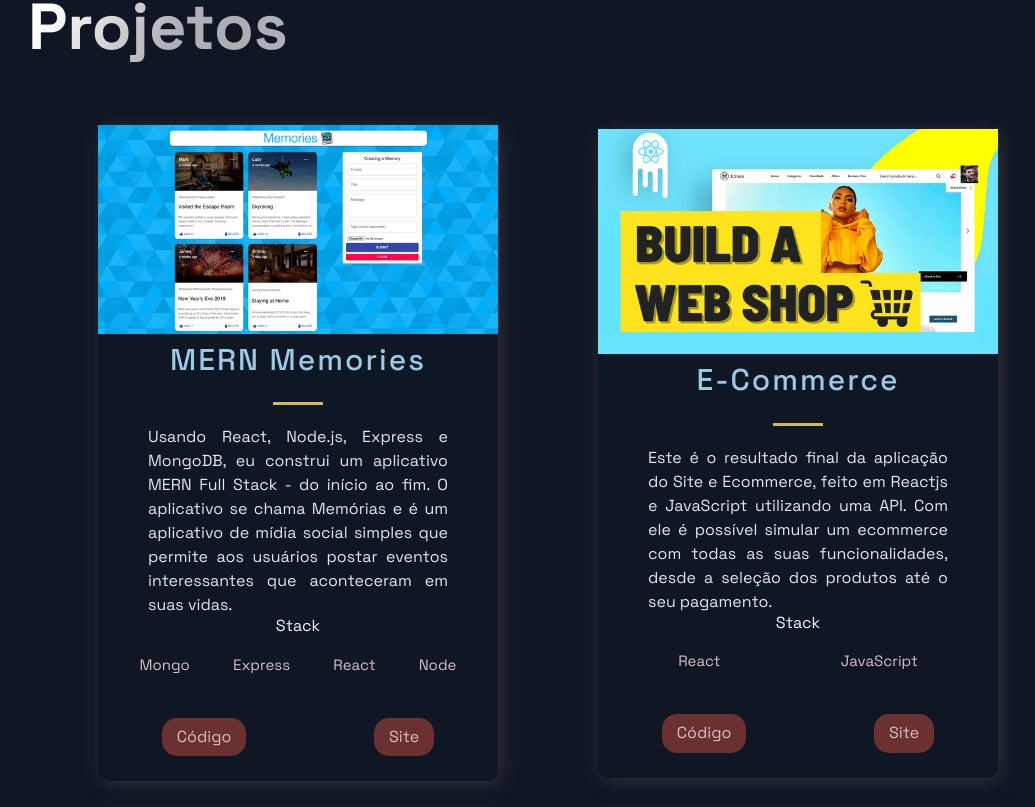
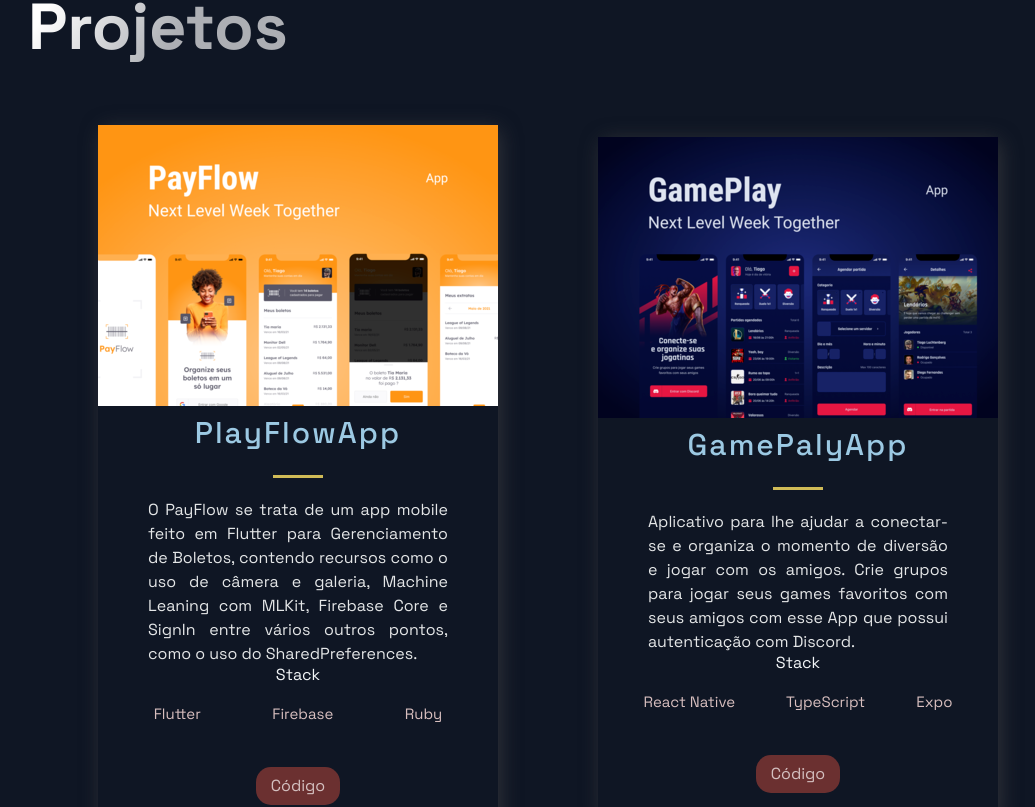
Before and after one commit to GabrielFraga962/New_Portfolio, a Next.js app in the folder portfolio_website_Dev/: page / in a window 1280 px wide. Shown: the part 759-1566 px from the top of the page, without its empty margins (92-1127 px from the left). Built offline with nearby package versions, Linux system fonts and the light colour scheme.

Commit message:
Novas atualizações e ajustes

```diff
--- a/portfolio_website_Dev/src/components/Projects/Projects.js
+++ b/portfolio_website_Dev/src/components/Projects/Projects.js
@@ -27,7 +27,7 @@
           </div>
           <UtilityList>
             <ExternalLinks href={visit}>Código</ExternalLinks>
-            <ExternalLinks href={source}>Site</ExternalLinks>
+            {/* <ExternalLinks href={source}>Site</ExternalLinks> */}
           </UtilityList>
         </BlogCard>
       ))}
--- a/portfolio_website_Dev/src/components/TimeLine/TimeLine.js
+++ b/portfolio_website_Dev/src/components/TimeLine/TimeLine.js
@@ -55,8 +55,8 @@
       <SectionText>
         Front-End Developer na Cheil Brasil, estudante e entusiasta de Data
         Science, Machine Learning, Big Data, futuro Analista de Dados.
-        Interessado em ReactJs, Native, Angular, Python, AWS. Gosta de jogar
-        league of legends? É só chamar, vamos subir de patente juntos ou não
+        Interessado em ReactJs, Native, Angular, Python, Power BI, Data Science. Gosta de jogar
+        League of Legends? É só chamar, vamos subir de patente juntos ou não
         hehehe
       </SectionText>
       <CarouselContainer ref={carouselRef} onScroll={handleScroll}>
--- a/portfolio_website_Dev/src/constants/constants.js
+++ b/portfolio_website_Dev/src/constants/constants.js
@@ -1,23 +1,22 @@
 export const projects = [
   {
-    title: "MERN Memories",
+    title: "PlayFlowApp",
     description:
-      "Usando React, Node.js, Express e MongoDB, eu construi um aplicativo MERN Full Stack - do início ao fim. O aplicativo se chama Memórias e é um aplicativo de mídia social simples que permite aos usuários postar eventos interessantes que aconteceram em suas vidas.",
-    image: "/images/1.png",
-    tags: ["Mongo", "Express", "React", "Node"],
+      "O PayFlow se trata de um app mobile feito em Flutter para Gerenciamento de Boletos, contendo recursos como o uso de câmera e galeria, Machine Leaning com MLKit, Firebase Core e SignIn entre vários outros pontos, como o uso do SharedPreferences.",
+    image: "/images/PlayFlow.png",
+    tags: ["Flutter", "Firebase", "Ruby"],
     source: "https://google.com",
-    visit: "https://google.com",
+    visit: "https://github.com/GabrielFraga962/PlayFlowApp/tree/main/nlw-06-flutter-main",
     id: 0,
   },
   {
-    title: "E-Commerce",
+    title: "GamePalyApp",
     description:
-      "Este é o resultado final da aplicação do Site e Ecommerce, feito em Reactjs e JavaScript utilizando uma API. Com ele é possível simular um ecommerce com todas as suas funcionalidades, desde a seleção dos produtos até o seu pagamento.",
-    image: "/images/2.png",
-    tags: ["React", "JavaScript"],
-    source: "https://commerce-js.netlify.app/",
-    visit:
-      "https://github.com/GabrielFraga962/E_commerce_Web/tree/main/ecommerce",
+      "Aplicativo para lhe ajudar a conectar-se e organiza o momento de diversão e jogar com os amigos. Crie grupos para jogar seus games favoritos com seus amigos com esse App que possui autenticação com Discord.",
+    image: "/images/GamePlayApp.png",
+    tags: ["React Native", "TypeScript", "Expo"],
+    source: "https://google.com",
+    visit: "https://github.com/GabrielFraga962/NLW_Mission_React_Native",
     id: 1,
   },
   {
```
Also changed, not shown: portfolio_website_Dev/public/images/GamePlayApp.png (added), portfolio_website_Dev/public/images/PlayFlow.png (added).
